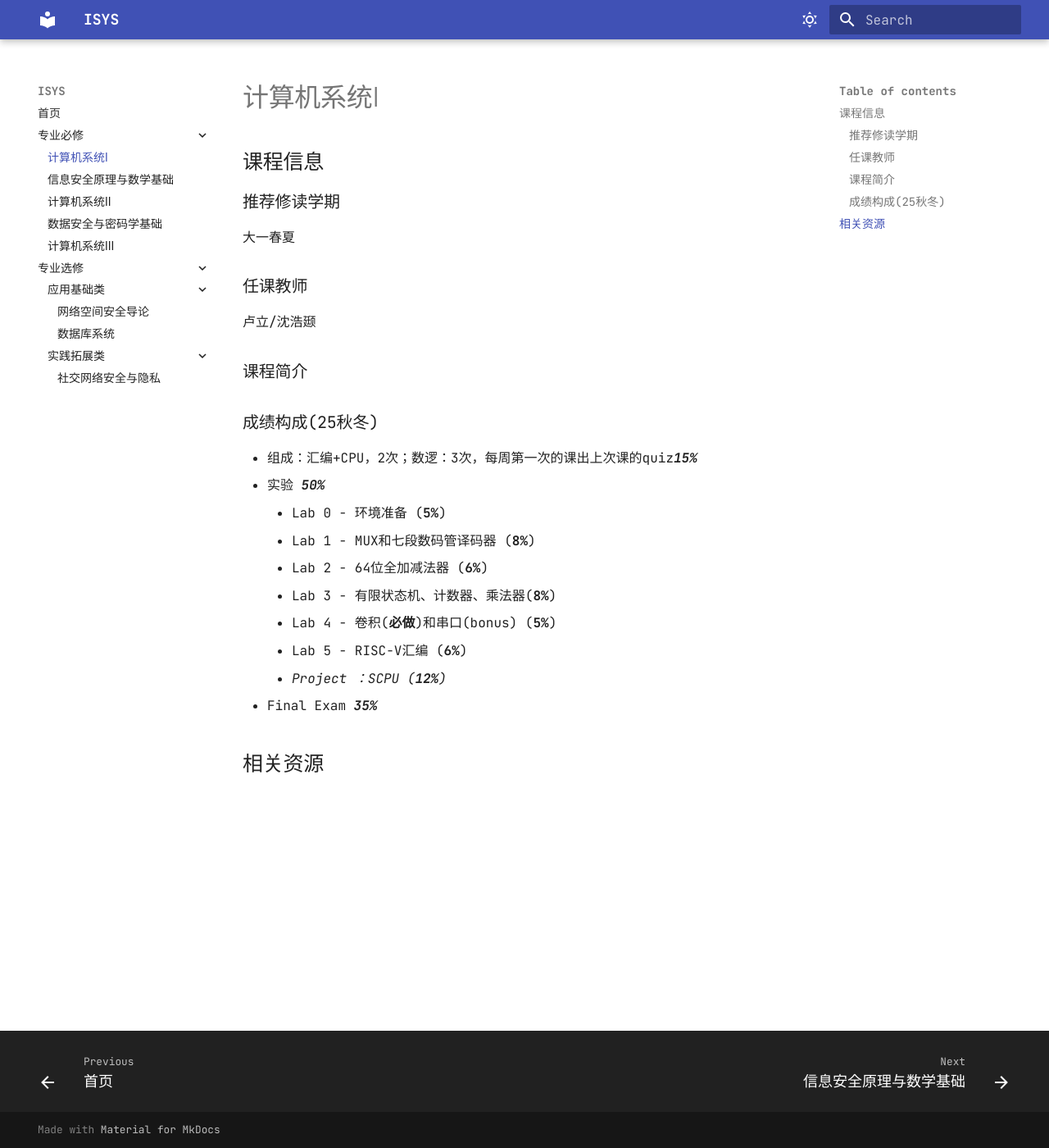
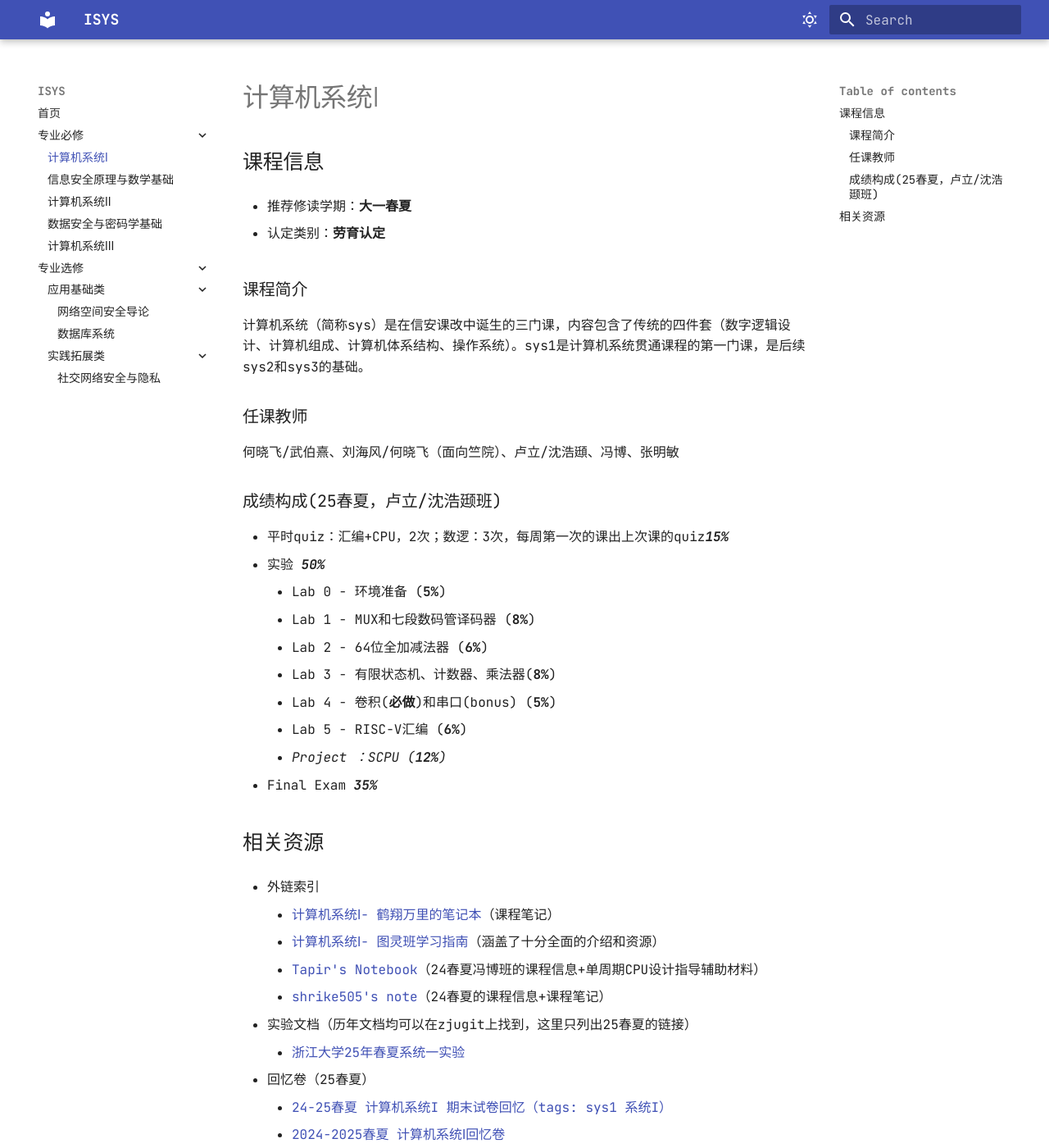
Before and after one commit to dreamem0ra1n/ISYS, an MkDocs documentation site: the page built from docs/专业必修/计算机系统Ⅰ.md, in a window 1280 px wide and 1400 px high. Shown: the whole window at 82% size. Built offline with MkDocs 1.6.1 and Material for MkDocs 9.7.7, drawn with Linux system fonts in a browser that asks for light colours; some of the changed text lies outside the part shown.

Commit message:
20260121_sys三件套

```diff
--- a/docs/专业必修/计算机系统Ⅰ.md
+++ b/docs/专业必修/计算机系统Ⅰ.md
@@ -1,14 +1,18 @@
 # 计算机系统Ⅰ
 
 ## 课程信息
-### 推荐修读学期
-大一春夏
+- 推荐修读学期：**大一春夏**
+
+- 认定类别：**劳育认定**
+
+### 课程简介
+计算机系统（简称sys）是在信安课改中诞生的三门课，内容包含了传统的四件套（数字逻辑设计、计算机组成、计算机体系结构、操作系统）。sys1是计算机系统贯通课程的第一门课，是后续sys2和sys3的基础。
+
 ### 任课教师
-卢立/沈浩颋
-### 课程简介
+何晓飞/武伯熹、刘海风/何晓飞（面向竺院）、卢立/沈浩頲、冯博、张明敏
 
-### 成绩构成(25秋冬)
-- 组成：汇编+CPU，2次；数逻：3次，每周第一次的课出上次课的quiz***15%***
+### 成绩构成(25春夏，卢立/沈浩颋班)
+- 平时quiz：汇编+CPU，2次；数逻：3次，每周第一次的课出上次课的quiz***15%***
 - 实验 ***50%***
 	- Lab 0 - 环境准备 (**5%**)
 	- Lab 1 -  MUX和七段数码管译码器 (**8%**)
@@ -20,3 +24,18 @@
 - Final Exam ***35%***
 
 ## 相关资源
+- 外链索引
+	- [计算机系统Ⅰ- 鹤翔万里的笔记本](https://note.tonycrane.cc/cs/system/cs1/)（课程笔记）
+	- [计算机系统Ⅰ- 图灵班学习指南](https://zju-turing.github.io/TuringCourses/major/computer_system1/)（涵盖了十分全面的介绍和资源）
+	- [Tapir's Notebook](https://tapir-elithril.github.io/Notebook/sp24/sys1/)（24春夏冯博班的课程信息+单周期CPU设计指导辅助材料）
+	- [shrike505's note](https://nest.shrike505.cc/notes/ComputerScience/ComputerSystem1/)（24春夏的课程信息+课程笔记）
+
+- 实验文档（历年文档均可以在zjugit上找到，这里只列出25春夏的链接）
+	- [浙江大学25年春夏系统一实验](https://zju-sys.pages.zjusct.io/sys1/sys1-sp25/)
+
+- 回忆卷（25春夏）
+	- [24-25春夏 计算机系统I 期末试卷回忆（tags: sys1 系统I）](https://www.cc98.org/topic/6220572)
+	- [2024-2025春夏 计算机系统Ⅰ回忆卷](https://www.cc98.org/topic/6220569)
+	- [24-25 计算机系统I/sys1 期末考试 回忆](https://www.cc98.org/topic/6220544)
+	- [2024-2025计算机系统1回忆卷](https://www.cc98.org/topic/6220543)
+	- [24-25计算机系统I 考点（tags：sys1，计算机系统I）](https://www.cc98.org/topic/6220514)
--- a/mkdocs.yml
+++ b/mkdocs.yml
@@ -1,5 +1,5 @@
 site_name: ISYS
-site_url: https://dreamem0ra1n.github.io/ISYS/
+site_url: https://dreamem0ra1n.github.io/
 
 theme:
   name: material
```
Also changed, not shown: README.md (+2 -0 lines), docs/ISYS.md (+4 -2 lines), docs/专业必修/信息安全原理与数学基础.md (+6 -0 lines), docs/专业必修/计算机系统Ⅱ.md (+45 -0 lines), docs/专业必修/计算机系统Ⅲ.md (+31 -0 lines).
